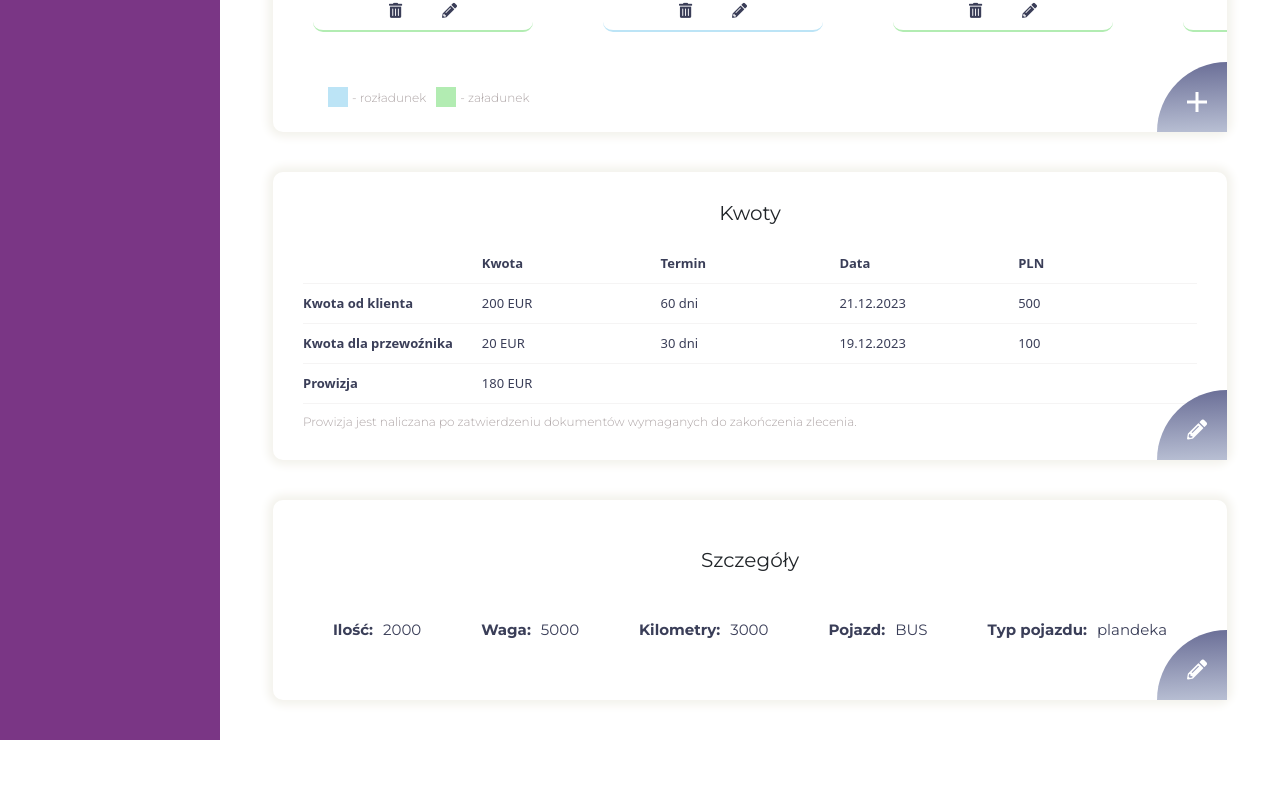
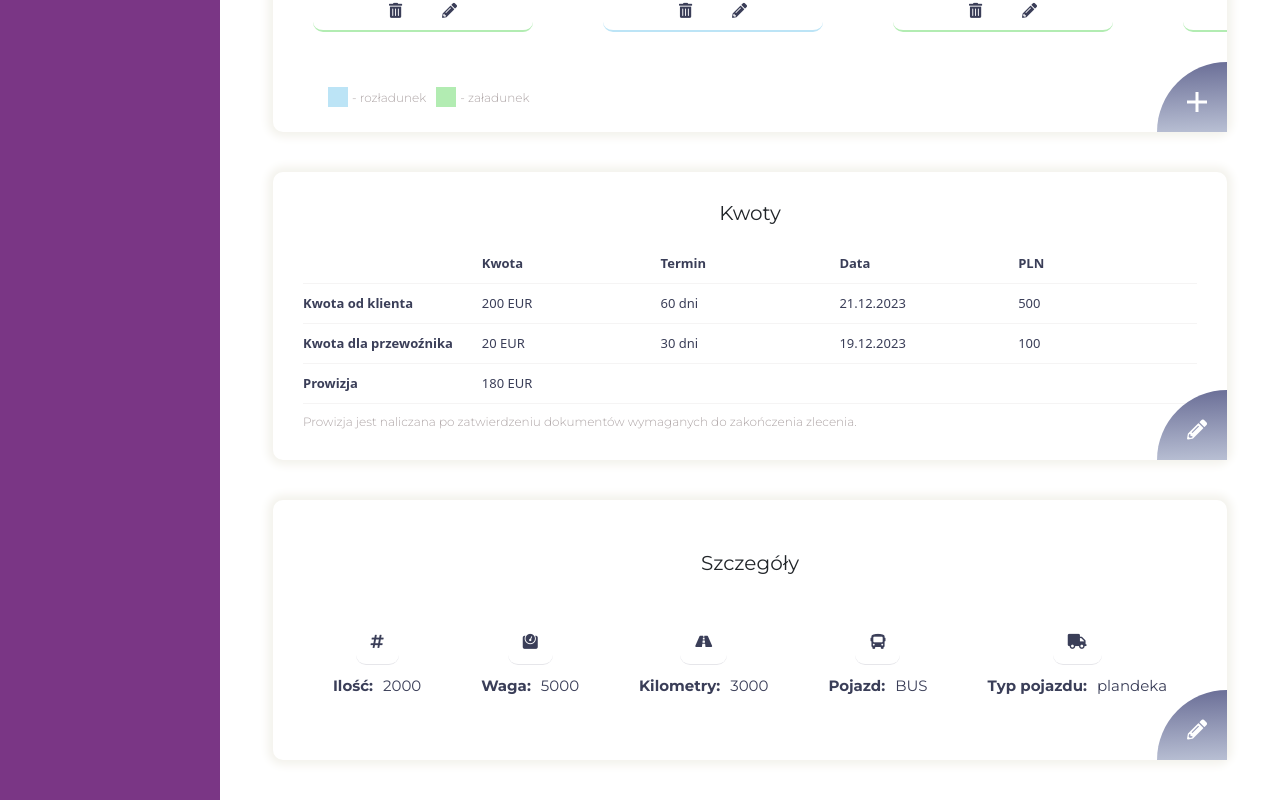
Before and after one commit to wiewiex/sped-app, a Next.js app: page /details in a window 1280 px wide. Shown: the part 970-1770 px from the top of the page. Before the commit the page ends 1710 px from the top, so only its background shows below. Built offline with nearby package versions, Linux system fonts and the light colour scheme.

Commit message:
DetailsRead

```diff
--- a/src/components/common/Addresses/Item.tsx
+++ b/src/components/common/Addresses/Item.tsx
@@ -42,7 +42,7 @@ export default function Item({
         mobileJustifyContent="space-between"
         flex={1}
       >
-        <Container mobileMargin="0 0 2rem 0" alignSelf="center">
+        <Container mobileMargin="0 0 2rem 0" mobileAlignSelf="center">
           <Pin />
         </Container>
         <Container mobileMargin="0 0 0.5rem 0">
--- a/src/components/common/Details/DetailsRead.tsx
+++ b/src/components/common/Details/DetailsRead.tsx
@@ -3,10 +3,11 @@ import { H3, H4, H5, Text } from '@/components/views/styledTexts';
 import { Container, ElementPositionWrapper } from '@/components/views/styledContainers';
 import PenOnQuarter from '../_icons/PenOnQuarter';
 import { useAppTheme } from '@/utils/theme';
+import styled from 'styled-components';
 
 export default function DetailsRead() {
   return (
-    <Tile mobileMinHeight="20rem" mobileWidth="100%">
+    <Tile mobileMinHeight="30rem" minHeight="26rem" mobileWidth="100%">
       <H3>Szczegóły</H3>
       <Container
         mobileFlexDirection="row"
@@ -14,11 +15,11 @@ export default function DetailsRead() {
         mobileJustifyContent="space-around"
         $mobileWrap
       >
-        <Item text="Ilość:" value="2000" />
-        <Item text="Waga:" value="5000" />
-        <Item text="Kilometry:" value="3000" />
-        <Item text="Pojazd:" value="BUS" />
-        <Item text="Typ pojazdu:" value="plandeka" />
+        <Item text="Ilość:" value="2000" icon="fas fa-hashtag" lineColor="blue" />
+        <Item text="Waga:" value="5000" icon="fas fa-weight" />
+        <Item text="Kilometry:" value="3000" icon="fas fa-road" />
+        <Item text="Pojazd:" value="BUS" icon="fas fa-bus" />
+        <Item text="Typ pojazdu:" value="plandeka" icon="fas fa-truck" />
       </Container>
       <ElementPositionWrapper mobileRight="0" mobileBottom="0">
         <PenOnQuarter />
@@ -27,9 +28,21 @@ export default function DetailsRead() {
   );
 }
 
-const Item = ({ text, value }: { text: string; value: string }) => {
+const Item = ({
+  text,
+  value,
+  icon,
+  lineColor,
+}: {
+  text: string;
+  value: string;
+  icon: string;
+  lineColor?: string;
+}) => {
   const { colors } = useAppTheme();
   return (
+    <Container>
+      <Icon className={icon} lineColor={lineColor} />
       <Container
         mobileFlexDirection="row"
         mobileJustifyContent="space-between"
@@ -44,5 +57,14 @@ const Item = ({ text, value }: { text: string; value: string }) => {
           <b>{value}</b>
         </Text>
       </Container>
+    </Container>
   );
 };
+
+const Icon = styled.i<{ lineColor?: string }>`
+  font-size: 1.5rem;
+  color: ${(props) => props.theme.colors.accent};
+  border-bottom: 1px solid ${(props) => props.theme.colors.accent + 20};
+  border-radius: ${(props) => props.theme.borderRadius};
+  padding: 1.5rem;
+`;
```
Lines whose indentation alone changed are shown as unchanged.
